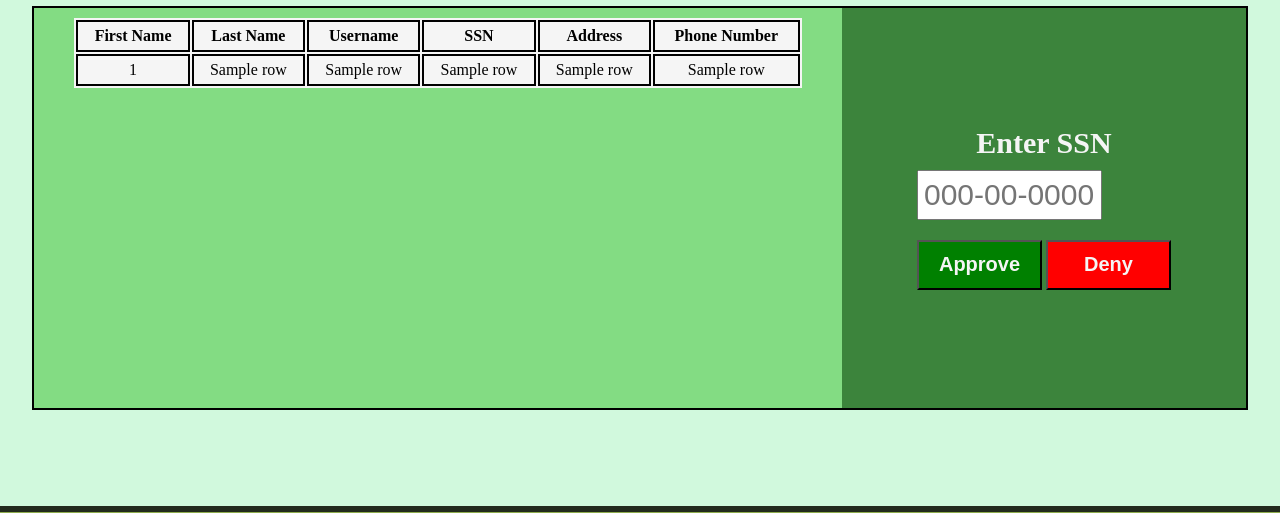
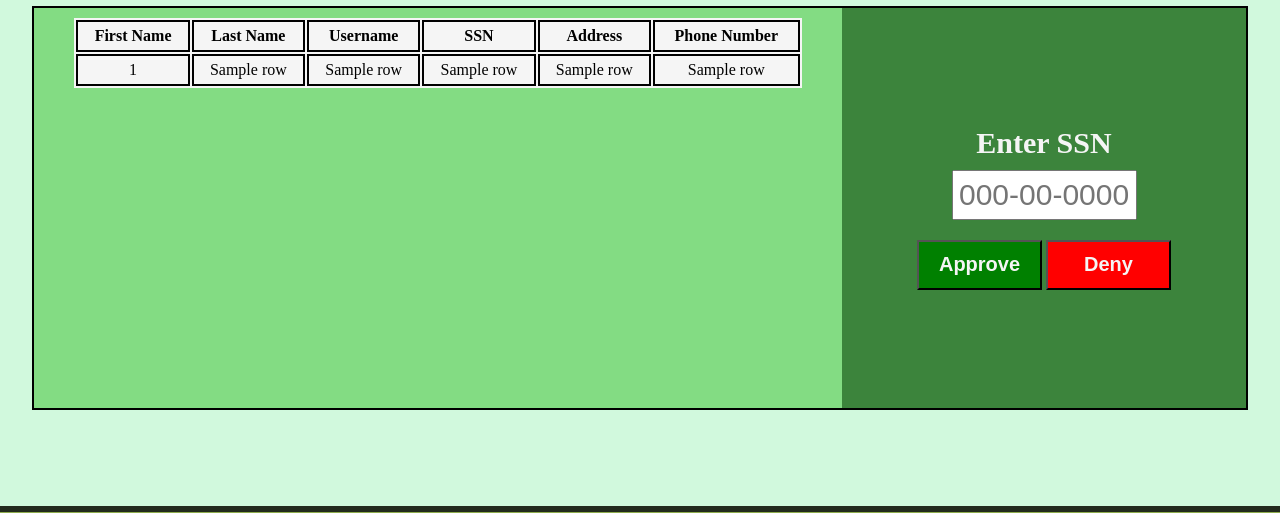
Before and after one commit to Dzook1/Banking, a Flask app: template Templates/approveAccounts.html in a window 1280 px wide. Shown: the part 213-726 px from the top of the page. Run offline with Flask 3, Linux system fonts and the light colour scheme; the template is opened without the code that fills it: most values are stand-ins (such as "Sample title", 1, 10 or a date in 2020).

Commit message:
All done :)

```diff
--- a/Static/style.css
+++ b/Static/style.css
@@ -345,6 +345,10 @@ footer a {
   background-color: rgb(60, 132, 60);
 }
 
+.grid-search-ssn {
+    margin-left: 35px;
+}
+
 .grid-label {
   color: whitesmoke;
   font-weight: 700;
--- a/Templates/approveAccounts.html
+++ b/Templates/approveAccounts.html
@@ -39,7 +39,7 @@
 
     <div class="grid-search">
         <label class="grid-label" for="grid-search-ssn">Enter SSN</label>
-        <form action="/approveAccounts.html" method="POST">
+        <form action="/approveAccounts.html" method="POST" class="grid-form">
             <input type="text" inputmode="numeric" class="grid-search-ssn" name="SSN" pattern="\d{3}-?\d{2}-?\d{4}" placeholder="000-00-0000" maxlength="11" required>
             <div class="grid-flex">
                 <input class="tableBtn approveBtn" name="submit_button" type="submit" value="Approve">
```
